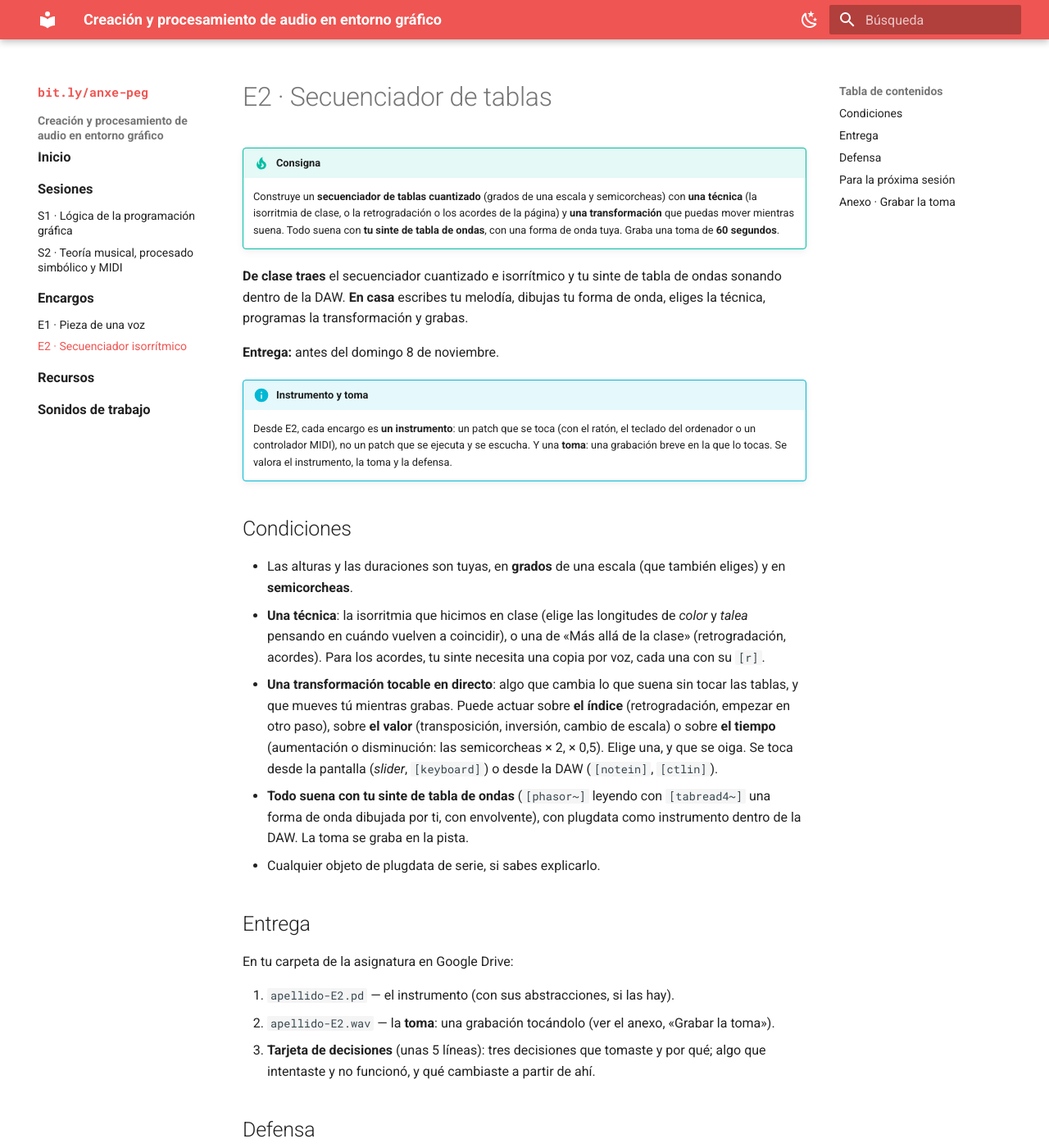
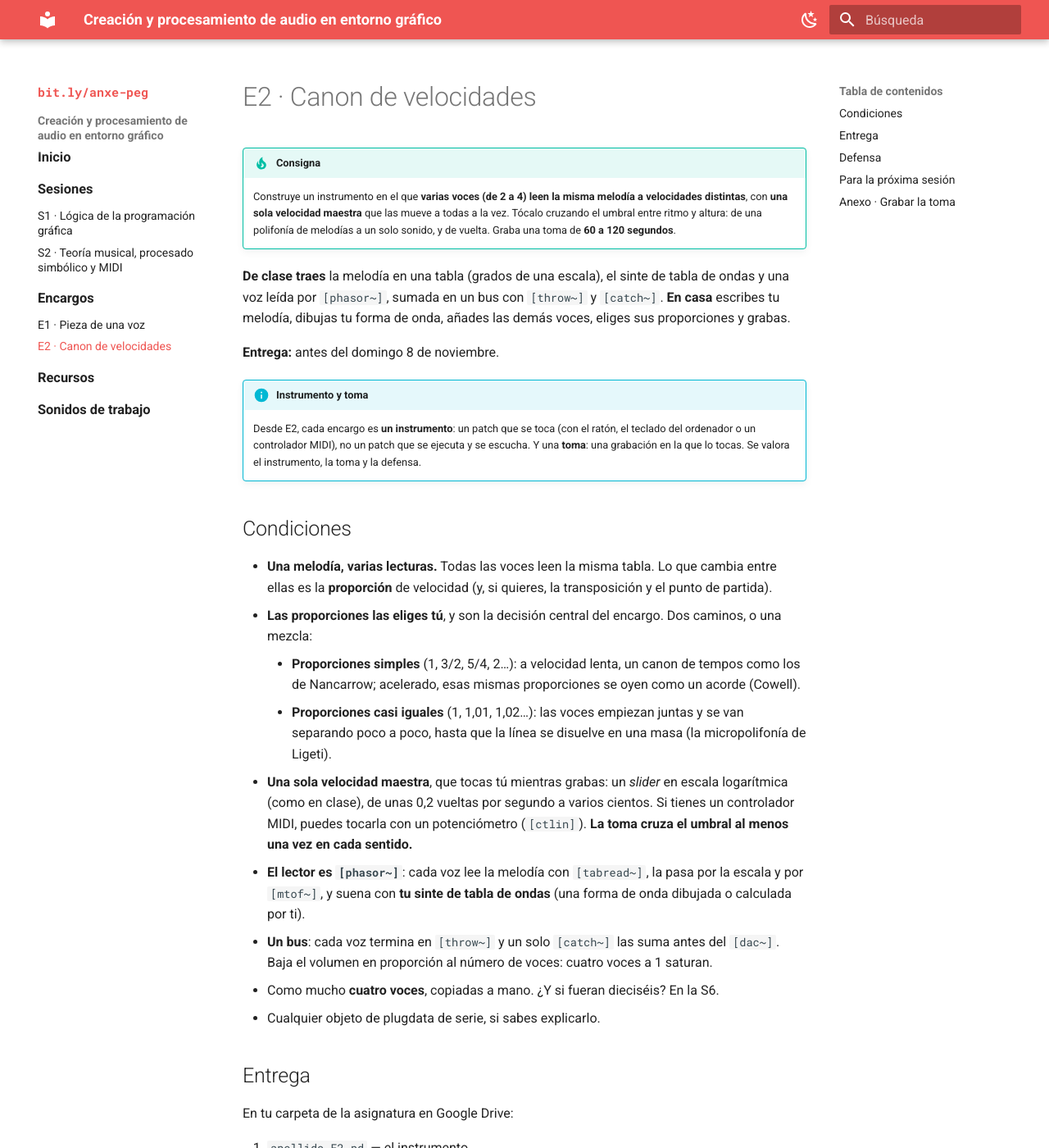
Before and after one commit to anxefaraldo/peg-curso, an MkDocs documentation site: the page built from docs/encargos/e2.md, in a window 1280 px wide and 1400 px high. Shown: the whole window at 82% size. Built offline with MkDocs 1.6.1 and Material for MkDocs 9.7.7, drawn with Linux system fonts in a browser that asks for light colours; some of the changed text lies outside the part shown.

Commit message:
Publicación programada 2026-10-31 10:51

```diff
--- a/docs/encargos/e2.md
+++ b/docs/encargos/e2.md
@@ -1,58 +1,62 @@
-# E2 · Secuenciador de tablas
+# E2 · Canon de velocidades
 
 !!! tip "Consigna"
-    Construye un **secuenciador de tablas cuantizado** (grados de una escala y semicorcheas) con **una técnica** (la isorritmia de clase, o la retrogradación o los acordes de la página) y **una transformación** que puedas mover mientras suena. Todo suena con **tu sinte de tabla de ondas**, con una forma de onda tuya. Graba una toma de **60 segundos**.
+    Construye un instrumento en el que **varias voces (de 2 a 4) leen la misma melodía a velocidades distintas**, con **una sola velocidad maestra** que las mueve a todas a la vez. Tócalo cruzando el umbral entre ritmo y altura: de una polifonía de melodías a un solo sonido, y de vuelta. Graba una toma de **60 a 120 segundos**.
 
-**De clase traes** el secuenciador cuantizado e isorrítmico y tu sinte de tabla de ondas sonando dentro de la DAW. **En casa** escribes tu melodía, dibujas tu forma de onda, eliges la técnica, programas la transformación y grabas.
+**De clase traes** la melodía en una tabla (grados de una escala), el sinte de tabla de ondas y una voz leída por `[phasor~]`, sumada en un bus con `[throw~]` y `[catch~]`. **En casa** escribes tu melodía, dibujas tu forma de onda, añades las demás voces, eliges sus proporciones y grabas.
 
 **Entrega:** antes del domingo 8 de noviembre.
 
 !!! info "Instrumento y toma"
-    Desde E2, cada encargo es **un instrumento**: un patch que se toca (con el ratón, el teclado del ordenador o un controlador MIDI), no un patch que se ejecuta y se escucha. Y una **toma**: una grabación breve en la que lo tocas. Se valora el instrumento, la toma y la defensa.
+    Desde E2, cada encargo es **un instrumento**: un patch que se toca (con el ratón, el teclado del ordenador o un controlador MIDI), no un patch que se ejecuta y se escucha. Y una **toma**: una grabación en la que lo tocas. Se valora el instrumento, la toma y la defensa.
 
 ## Condiciones
 
-- Las alturas y las duraciones son tuyas, en **grados** de una escala (que también eliges) y en **semicorcheas**.
-- **Una técnica**: la isorritmia que hicimos en clase (elige las longitudes de *color* y *talea* pensando en cuándo vuelven a coincidir), o una de «Más allá de la clase» (retrogradación, acordes). Para los acordes, tu sinte necesita una copia por voz, cada una con su `[r]`.
-- **Una transformación tocable en directo**: algo que cambia lo que suena sin tocar las tablas, y que mueves tú mientras grabas. Puede actuar sobre **el índice** (retrogradación, empezar en otro paso), sobre **el valor** (transposición, inversión, cambio de escala) o sobre **el tiempo** (aumentación o disminución: las semicorcheas × 2, × 0,5). Elige una, y que se oiga. Se toca desde la pantalla (*slider*, `[keyboard]`) o desde la DAW (`[notein]`, `[ctlin]`).
-- **Todo suena con tu sinte de tabla de ondas** (`[phasor~]` leyendo con `[tabread4~]` una forma de onda dibujada por ti, con envolvente), con plugdata como instrumento dentro de la DAW. La toma se graba en la pista.
+- **Una melodía, varias lecturas.** Todas las voces leen la misma tabla. Lo que cambia entre ellas es la **proporción** de velocidad (y, si quieres, la transposición y el punto de partida).
+- **Las proporciones las eliges tú**, y son la decisión central del encargo. Dos caminos, o una mezcla:
+    - **Proporciones simples** (1, 3/2, 5/4, 2…): a velocidad lenta, un canon de tempos como los de Nancarrow; acelerado, esas mismas proporciones se oyen como un acorde (Cowell).
+    - **Proporciones casi iguales** (1, 1,01, 1,02…): las voces empiezan juntas y se van separando poco a poco, hasta que la línea se disuelve en una masa (la micropolifonía de Ligeti).
+- **Una sola velocidad maestra**, que tocas tú mientras grabas: un *slider* en escala logarítmica (como en clase), de unas 0,2 vueltas por segundo a varios cientos. Si tienes un controlador MIDI, puedes tocarla con un potenciómetro (`[ctlin]`). **La toma cruza el umbral al menos una vez en cada sentido.**
+- **El lector es `[phasor~]`**: cada voz lee la melodía con `[tabread~]`, la pasa por la escala y por `[mtof~]`, y suena con **tu sinte de tabla de ondas** (una forma de onda dibujada o calculada por ti).
+- **Un bus**: cada voz termina en `[throw~]` y un solo `[catch~]` las suma antes del `[dac~]`. Baja el volumen en proporción al número de voces: cuatro voces a 1 saturan.
+- Como mucho **cuatro voces**, copiadas a mano. ¿Y si fueran dieciséis? En la S6.
 - Cualquier objeto de plugdata de serie, si sabes explicarlo.
 
 ## Entrega
 
 En tu carpeta de la asignatura en Google Drive:
 
-1. `apellido-E2.pd` — el instrumento (con sus abstracciones, si las hay).
-2. `apellido-E2.wav` — la **toma**: una grabación tocándolo (ver el anexo, «Grabar la toma»).
-3. **Tarjeta de decisiones** (unas 5 líneas): tres decisiones que tomaste y por qué; algo que intentaste y no funcionó, y qué cambiaste a partir de ahí.
+1. `apellido-E2.pd` — el instrumento.
+2. `apellido-E2.wav` — la **toma** (ver el anexo, «Grabar la toma»).
+3. **Tarjeta de decisiones** (unas 5 líneas): tres decisiones que tomaste y por qué (al menos una, sobre las proporciones); algo que intentaste y no funcionó, y qué cambiaste a partir de ahí.
 
 ## Defensa
 
 El 8 de noviembre, al comienzo de la sesión, algunas personas elegidas al azar:
 
 1. Tocan el instrumento.
-2. Explican una decisión señalándola en el patch.
+2. Explican sus proporciones: qué se oye de ellas despacio y qué se oye por encima de 20 vueltas por segundo.
 3. Hacen en directo una modificación que les pediré.
 
 ## Para la próxima sesión
 
-Para la S3 (8 de noviembre), trae **tres a cinco sonidos grabados por ti** (voz, objetos, instrumento, calle), de entre 2 y 20 segundos, en cualquier formato. Serán tu material de trabajo hasta enero.
+Para la S3 (8 de noviembre), trae **tres a cinco sonidos grabados por ti** (voz, objetos, instrumento, calle), de entre 2 y 20 segundos, en cualquier formato. Serán tu material de trabajo hasta enero. El `[phasor~]` que lee tu melodía será el que los lea.
 
 ## Anexo · Grabar la toma
 
 Es la primera vez que grabas lo que suena en tu patch. Dos maneras:
 
-**1. En la DAW (la habitual).** Con plugdata como instrumento en una pista, el patch suena por esa pista: grábala como cualquier instrumento (o exporta esa parte de la sesión) y guarda el resultado como `apellido-E2.wav`.
-
-**2. Desde el propio patch, con `grabadora~`.** Si usas plugdata sin DAW, o el plugin te da problemas.
+**1. Desde el propio patch, con `grabadora~`.** La más directa.
 
 1. Descarga las [utilidades del curso](../recursos.md#utilidades) y guarda `grabadora~.pd` **en la misma carpeta que tu patch**. Pd busca primero ahí los objetos que no conoce.
 2. En tu patch, crea un objeto `[grabadora~]`. Es un patch que se usa como un objeto (una *abstracción*): en la S6 veremos cómo se hacen. Por ahora, se usa.
-3. Conecta a sus dos entradas lo mismo que conectas a `[dac~]`: izquierda y derecha.
+3. Conecta a sus dos entradas lo mismo que conectas a `[dac~]`: la salida del `[catch~]`, ya con el volumen.
 4. Elige mono o estéreo y la resolución (24 bits está bien). Pulsa **ruta y nombre de archivo** y escribe `apellido-E2.wav`.
 5. Con el DSP encendido, activa **REC**, toca, y desactívalo al terminar. El archivo se cierra al parar.
 
 <!-- captura de Anxe: grabadora~ conectada a la salida del sinte, junto al [dac~] -->
 ![grabadora~ conectada a la salida](../sesiones/img/s2/grabadora.png)
 
+**2. En la DAW.** Con plugdata como instrumento en una pista, el patch suena por esa pista: grábala como cualquier instrumento y guarda el resultado como `apellido-E2.wav`.
+
 Escucha el archivo antes de entregarlo: si está en silencio, el DSP estaba apagado o la grabadora no estaba conectada.
--- a/docs/sesiones/s2.md
+++ b/docs/sesiones/s2.md
@@ -32,7 +32,8 @@ En la S1 trabajamos con **una nota**: un número que se transporta, se invierte
 
 1. Escucha: Conlon Nancarrow, *Study No. 21 «Canon X»* · Laurie Spiegel, *From a Harmonic Algorithm* (1991). ¿Cuándo deja un ritmo de ser ritmo?
 2. Del ritmo a la altura: acelerar el secuenciador hasta que las notas dejan de oírse como notas. El paso a la señal: `[phasor~]` lee una forma de onda dibujada en una tabla. La misma tabla y el mismo índice de la mañana, cien veces más rápido: el primer sinte propio.
-3. Taller: empezamos el [E2](../encargos/e2.md). En clase, juntas: el secuenciador de la mañana tocando tu sinte de tabla de ondas, con plugdata dentro de la DAW. En casa: tu melodía, tu forma de onda, una técnica, la transformación que tocas en directo y la grabación.
+3. Varias voces, una melodía: `[phasor~]` lee también la partitura, y cada voz la lee a su velocidad. El bus: `[throw~]` y `[catch~]`.
+4. Taller: empezamos el [E2](../encargos/e2.md). En clase, juntas: una voz leída por `[phasor~]`, con tu sinte de tabla de ondas, en el bus. En casa: tu melodía, tu forma de onda, las demás voces, sus proporciones y la toma.
 
 ## Taller de predicción: repaso de la S1
 
@@ -154,6 +155,20 @@ La nota llega del secuenciador sin cables: `[s nota]` manda a todos los `[r nota
 !!! tip "Ten un espectrograma abierto"
     A partir de hoy, cuando algo suene, míralo además de oírlo. `[spectrograph~]` de ELSE nos acompañará todo el curso: conéctale lo mismo que va al `[dac~]`.
 
+#### Varias voces, una melodía: el canon de velocidades
+
+Por la mañana, un contador leía la partitura nota a nota. Ahora la lee `[phasor~]`: multiplicado por la longitud de la tabla (8), recorre la melodía entera en cada vuelta. `[tabread~]` (sin el 4) no interpola: salta de casilla en casilla, y por eso se oyen notas y no un glissando. Después, la escala, `[mtof~]` (el `[mtof]` de la señal) y el sinte.
+
+<!-- captura de Anxe: una voz, de [r~ velocidad] a [throw~ bus] -->
+
+La frecuencia del `[phasor~]` ya no es una altura: son **vueltas a la melodía por segundo**. A 0,5, una melodía de 8 notas en 2 segundos. A 20, la melodía se convierte en una textura. A 200, la partitura entera cabe en un periodo: se ha convertido en el timbre.
+
+Ahora, varias voces leen la misma tabla, cada una a su velocidad: una sola velocidad maestra (`[s~ velocidad]`), que cada voz multiplica por su proporción. La velocidad se toca con un *slider* en escala logarítmica (propiedades → *log*): en lineal, de 0,2 a 500, todo lo que pasa por debajo de 20 cabría en los primeros milímetros, y es justo la zona que interesa. Es el canon de la *Missa prolationum* y de Nancarrow. Con proporciones simples (1, 3/2, 5/4), al acelerar, la proporción de tempos se convierte en un acorde: lo que decía Cowell. Con proporciones casi iguales (1, 1,01, 1,02), las voces se separan poco a poco hasta que la línea se disuelve en una masa: la micropolifonía de Ligeti. La entrada derecha de `[phasor~]` fija la fase: dónde empieza a leer cada voz.
+
+**El bus.** Cada voz termina en `[throw~ bus]`, y un solo `[catch~ bus]` las suma: un volumen y una salida para todas. Es el `[send]`/`[receive]` de la señal, pero muchos a uno. (`[s~]`/`[r~]` va al revés: uno a muchos, como la velocidad maestra.) Cuatro voces a 1 saturan: el volumen se divide por el número de voces.
+
+Todo está en el patch `0213 Canon de velocidades`.
+
 ### Más allá de la clase
 
 Lo que sigue no se explica en clase. Está aquí, con sus patches, para el encargo y para quien quiera más.
@@ -238,6 +253,8 @@ Para cambiar el volumen sin clics, el mismo `[vline~]` va del valor anterior al
 | `[mtof]` | De nota a frecuencia. |
 | `[vline~]` · `[*~]` | La envolvente, y aplicarla. |
 | `[dac~]` | La salida a la tarjeta de sonido. |
+| `[tabread~]` · `[mtof~]` | Leer la partitura a velocidad de audio, sin interpolar; de nota a frecuencia, en señal. |
+| `[s~]` · `[r~]` · `[throw~]` · `[catch~]` | Señal sin cables: uno a muchos (la velocidad maestra), muchos a uno (el bus). |
 
 - **La tabla es una partitura,** y el contador de la S1, su lector.
 - **La tabla guarda índices:** grados de una escala y semicorcheas. Así cualquier trazo suena en la escala y en el compás. El tempo es una división: 60.000 / bpm.
@@ -246,6 +263,7 @@ Para cambiar el volumen sin clics, el mismo `[vline~]` va del valor anterior al
 - **Ritmo y altura son el mismo continuo** a distinta velocidad: hacia los 20 golpes por segundo, el ritmo se oye como altura.
 - **Señal y control.** La señal (`~`, cable grueso) es un flujo continuo; el control solo existe cuando pasa algo.
 - **La misma tabla y el mismo índice, a dos velocidades:** por la mañana, una partitura; por la tarde, una forma de onda.
+- **Un canon de velocidades** es una sola melodía leída a varias proporciones: despacio, polifonía; deprisa, un acorde o una masa.
 
 ## Patches de referencia
 
@@ -269,4 +287,4 @@ Los patches de referencia de esta sesión se publican aquí al acabar la clase.
 
 ## Encargo
 
-[E2 · Secuenciador de tablas](../encargos/e2.md), para el domingo 8 de noviembre.
+[E2 · Canon de velocidades](../encargos/e2.md), para el domingo 8 de noviembre.
--- a/mkdocs.yml
+++ b/mkdocs.yml
@@ -34,7 +34,7 @@ nav:
       - "S2 · Teoría musical, procesado simbólico y MIDI": sesiones/s2.md
   - Encargos:
       - "E1 · Pieza de una voz": encargos/e1.md
-      - "E2 · Secuenciador isorrítmico": encargos/e2.md
+      - "E2 · Canon de velocidades": encargos/e2.md
   - Recursos: recursos.md
   - Sonidos de trabajo: sonidos.md
 extra_css:
```
